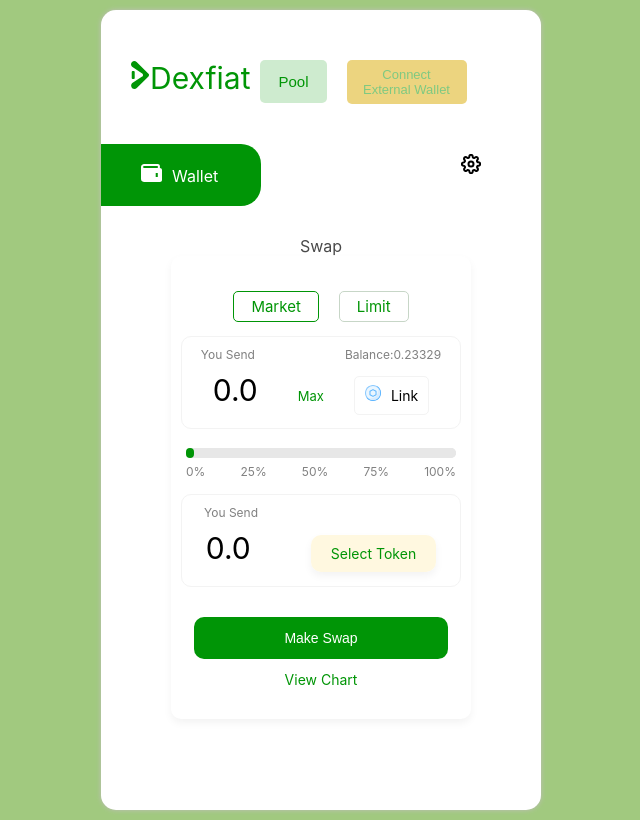
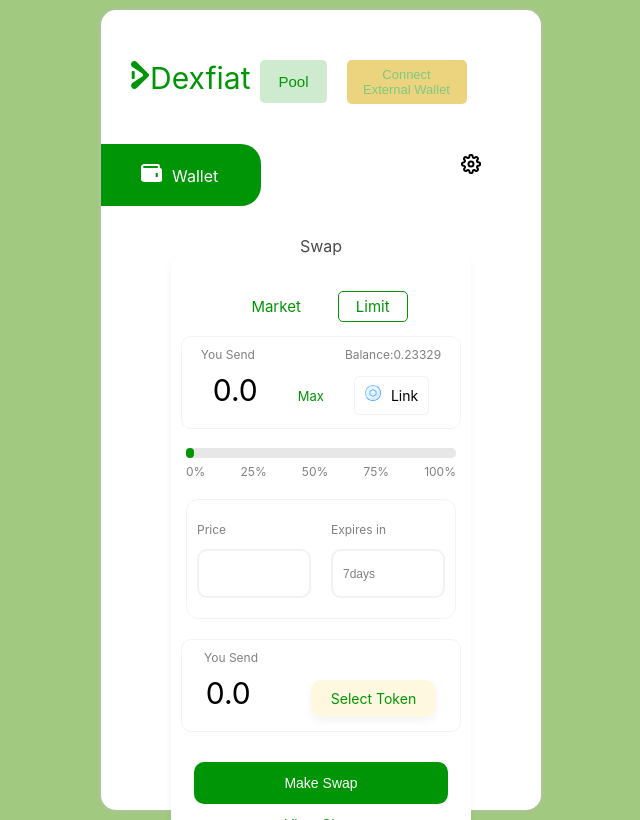
Before and after one commit to johnoseni1/Dexfiat-mobile, a React (Create React App) app: page /swap in a window 1280 px wide. Shown: the whole page, without its empty margins (319-959 px from the left). Built offline with nearby package versions, Linux system fonts and the light colour scheme.

Commit message:
Fixed swap limit and market

```diff
--- a/src/pages/swap-first/index.js
+++ b/src/pages/swap-first/index.js
@@ -13,7 +13,7 @@
 
   const [progress, setProgress] = useState(3);
 
-  const [swap, setSwap] = useState('market');
+  const [swap, setSwap] = useState('limit');
 
   const togglePopup = () => {
     setIsOpen(!isOpen);
@@ -201,8 +201,28 @@
             </div>
             <div className='talksinit'>
               <div className='guyna'>
-                <span className='picking'>Market</span>
-                <span className='picker'>Limit</span>
+                <span
+                  className='picking'
+                  onClick={() => {
+                    setSwap('market');
+                  }}
+                  style={{
+                    border: swap === 'market' ? '1px solid #009506' : '0',
+                  }}
+                >
+                  Market
+                </span>
+                <span
+                  className='picker'
+                  onClick={() => {
+                    setSwap('limit');
+                  }}
+                  style={{
+                    border: swap === 'limit' ? '1px solid #009506' : '0',
+                  }}
+                >
+                  Limit
+                </span>
               </div>
               <div className='remain'>
                 <div className='top-guy'>
@@ -296,9 +316,15 @@
               </div>
 
               {swap === 'limit' && (
-                <div>
-                  <div></div>
-                  <div></div>
+                <div className='limit-extension'>
+                  <div className='price'>
+                    <p>Price</p>
+                    <input type='number' />
+                  </div>
+                  <div className='expires'>
+                    <p>Expires in</p>
+                    <input type='text' value='7days' />
+                  </div>
                 </div>
               )}
 
--- a/src/pages/swap-first/style.css
+++ b/src/pages/swap-first/style.css
@@ -64,3 +64,42 @@
   color: #808080;
   font-size: 12px;
 }
+
+.limit-extension {
+  display: flex;
+  flex-direction: row;
+  justify-content: space-between;
+  align-items: center;
+  margin: 20px 15px;
+  border: 1px solid #f3f3f3;
+  padding: 10px 10px 20px 10px;
+  border-radius: 12px;
+}
+
+.limit-extension p {
+  font-size: 12px;
+  color: #808080;
+}
+
+.limit-extension input {
+  height: 35px;
+  width: 90px;
+  border-radius: 10px;
+  border: 2px solid #f1f2f1;
+  color: #808080;
+  padding: 5px 10px;
+  font-size: 12px;
+}
+
+.limit-extension input:focus {
+  border-radius: 10px;
+  outline: 1px solid #009506;
+}
+
+.price,
+.expires {
+  display: flex;
+  flex-direction: column;
+  align-items: flex-start;
+  justify-content: center;
+}
```
